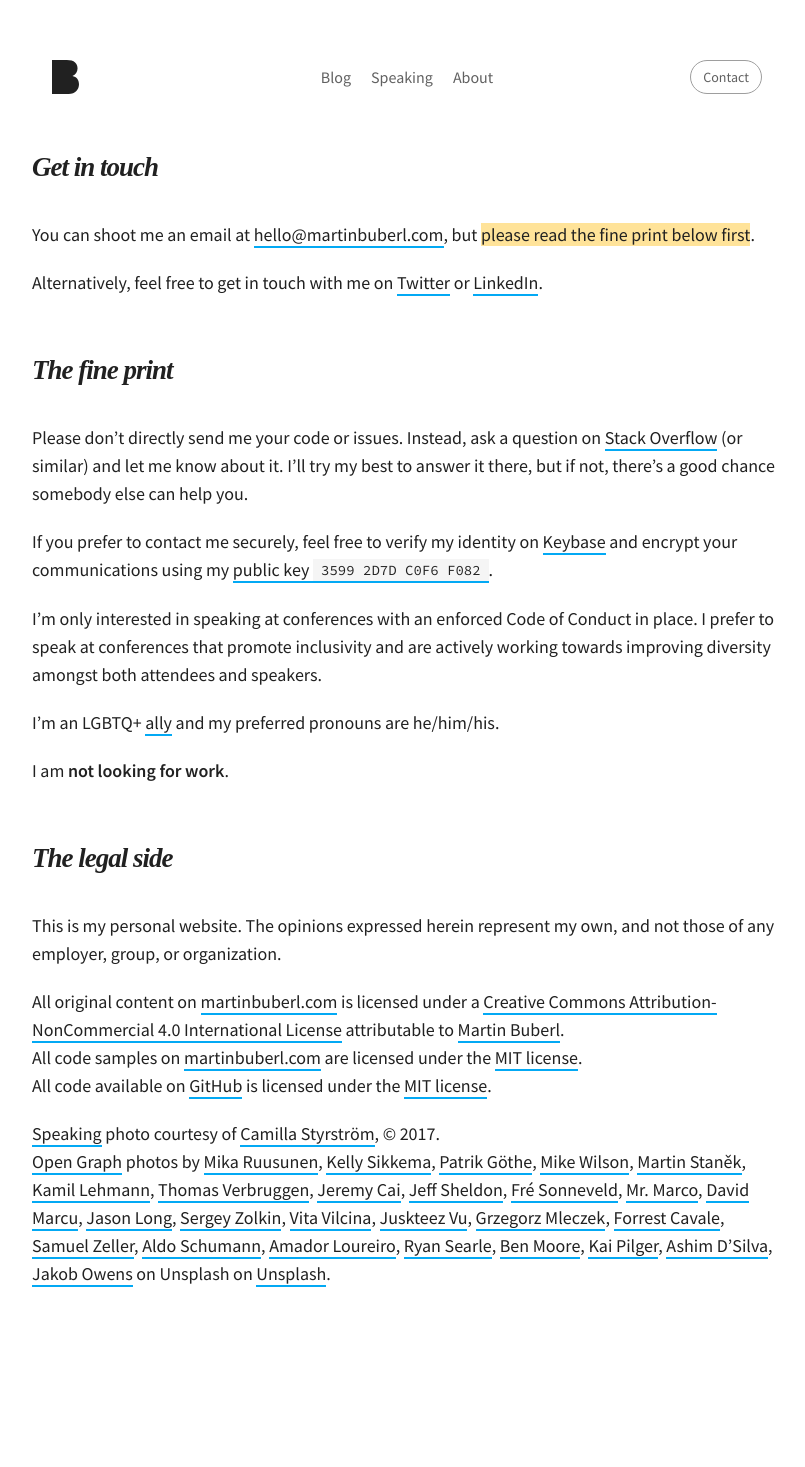
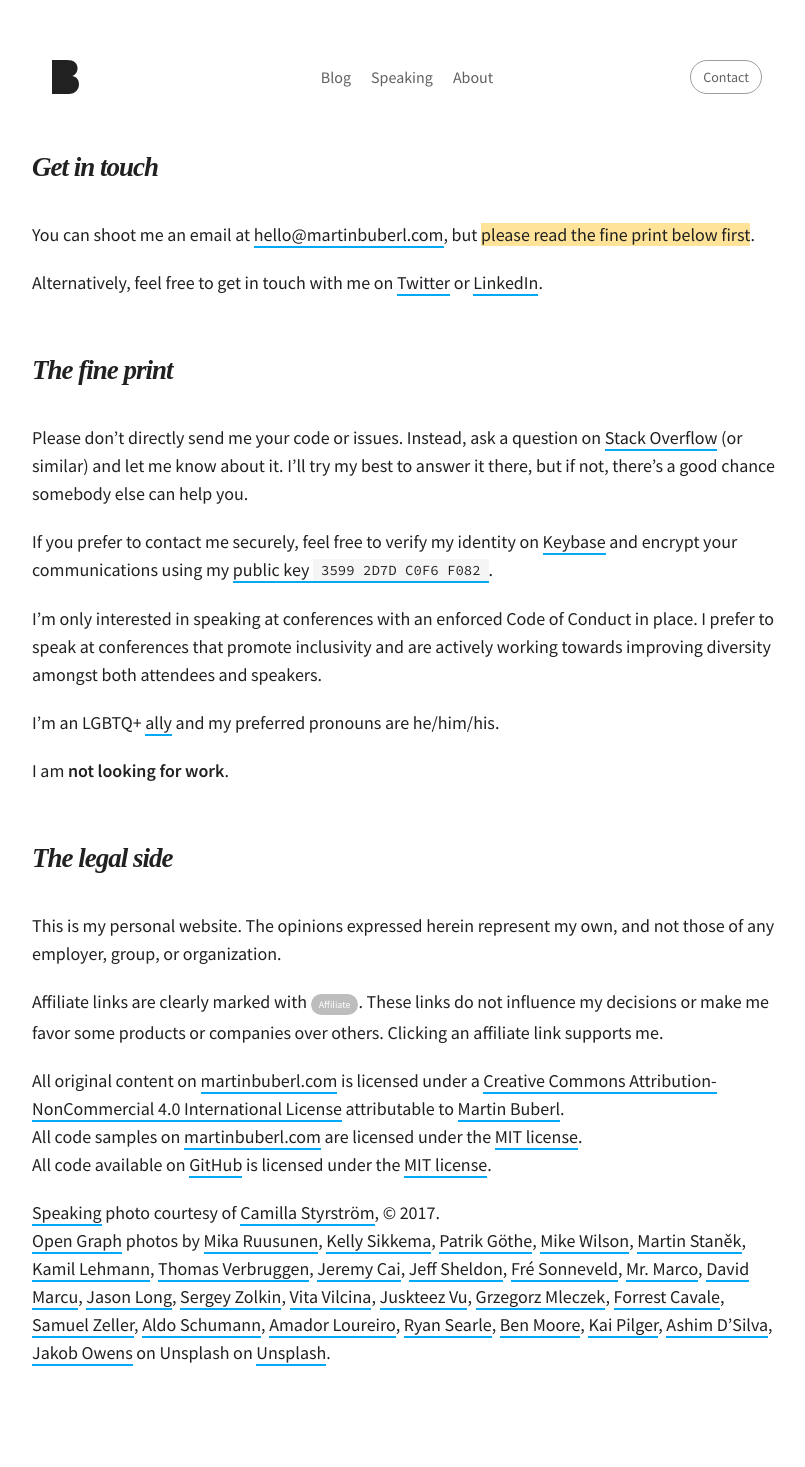
Before and after one commit to martinbuberl/martinbuberl.github.io, a Jekyll site: the page built from docs/contact.md, in a window 1280 px wide. Shown: the whole page, without its empty margins (233-1038 px from the left). Built offline with Jekyll 4.4.1, drawn with Linux system fonts in a browser that asks for light colours; nearby versions of some CDN libraries; some web fonts are replaced; before the commit the page ends 1388 px from its top, so only the background shows below that.

Commit message:
Add affiliate section

```diff
--- a/docs/contact.md
+++ b/docs/contact.md
@@ -27,6 +27,8 @@ I am **not looking for work**.
 <h2 id="the-legal-side" class="has-permalink">The legal side<a class="permalink" title="Permalink" href="#the-legal-side">#</a></h2>
 
 This is my personal website. The opinions expressed herein represent my own, and not those of any employer, group, or organization.
+
+Affiliate links are clearly marked with <a class="affiliate"></a>. These links do not influence my decisions or make me favor some products or companies over others. Clicking an affiliate link supports me.
 
 All original content on <a rel="cc:attributionURL" href="https://martinbuberl.com">martinbuberl.com</a> is licensed under a <a target="_blank" rel="license" href="http://creativecommons.org/licenses/by-nc/4.0/">Creative Commons Attribution-NonCommercial 4.0 International License</a> attributable to <a rel="cc:attributionName" href="https://martinbuberl.com">Martin Buberl</a>.<br/>
 All code samples on <a rel="cc:attributionURL" href="https://martinbuberl.com">martinbuberl.com</a> are licensed under the <a target="_blank" rel="license" href="https://opensource.org/licenses/MIT">MIT license</a>.<br/>
```
